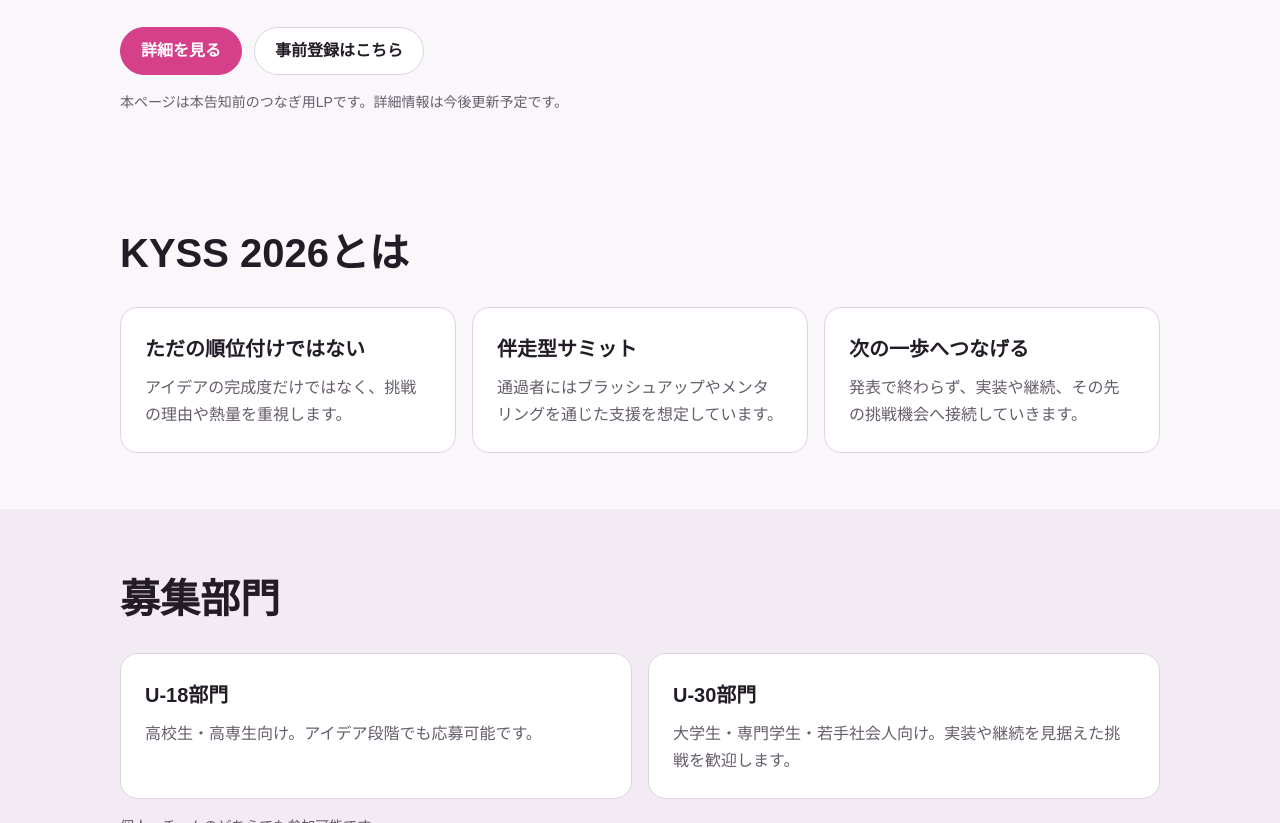
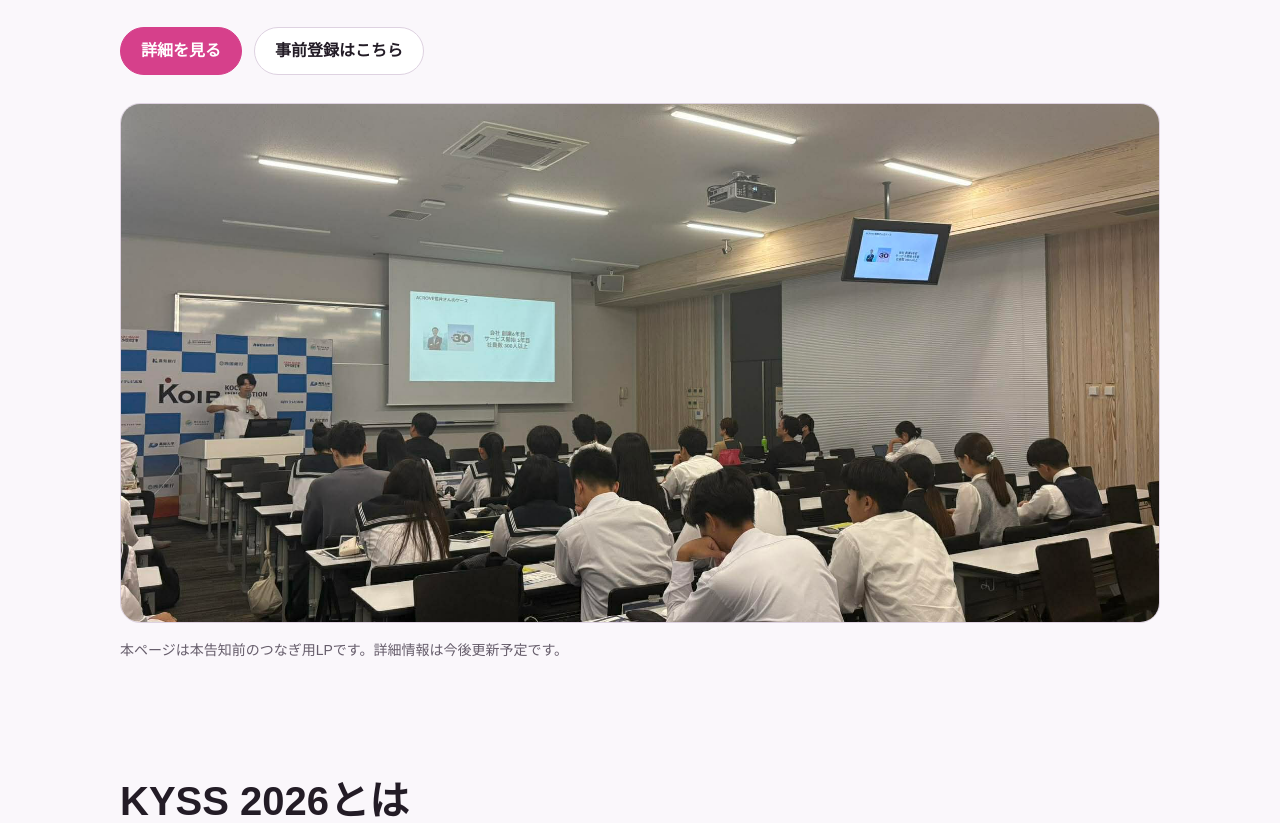
Before and after one commit to yuta-33/KYSS-LP, a Next.js app: page / in a window 1280 px wide. Shown: the part 580-1403 px from the top of the page. Built offline with nearby package versions, Linux system fonts and the light colour scheme.

Commit message:
Add header photo and update form URL

```diff
--- a/app/globals.css
+++ b/app/globals.css
@@ -99,6 +99,20 @@ h3 {
   flex-wrap: wrap;
   gap: 12px;
   margin-top: 28px;
+}
+
+.heroMedia {
+  margin-top: 28px;
+}
+
+.heroMedia img {
+  display: block;
+  width: 100%;
+  height: min(42vw, 520px);
+  object-fit: cover;
+  object-position: center;
+  border: 1px solid var(--line);
+  border-radius: 20px;
 }
 
 .button {
--- a/app/page.js
+++ b/app/page.js
@@ -1,4 +1,4 @@
-const formUrl = "https://forms.gle/replace-me";
+const formUrl = "https://forms.gle/Vf6ZCtHwiahEpxGg9";
 
 const schedule = [
   ["9/4", "エントリー締切"],
@@ -62,6 +62,13 @@ export default function Home() {
             >
               事前登録はこちら
             </a>
+          </div>
+
+          <div className="heroMedia">
+            <img
+              src="/header-photo.jpg"
+              alt="KYSS関連イベントの様子"
+            />
           </div>
 
           <p className="note">
```
Also changed, not shown: public/header-photo.jpg (added).
